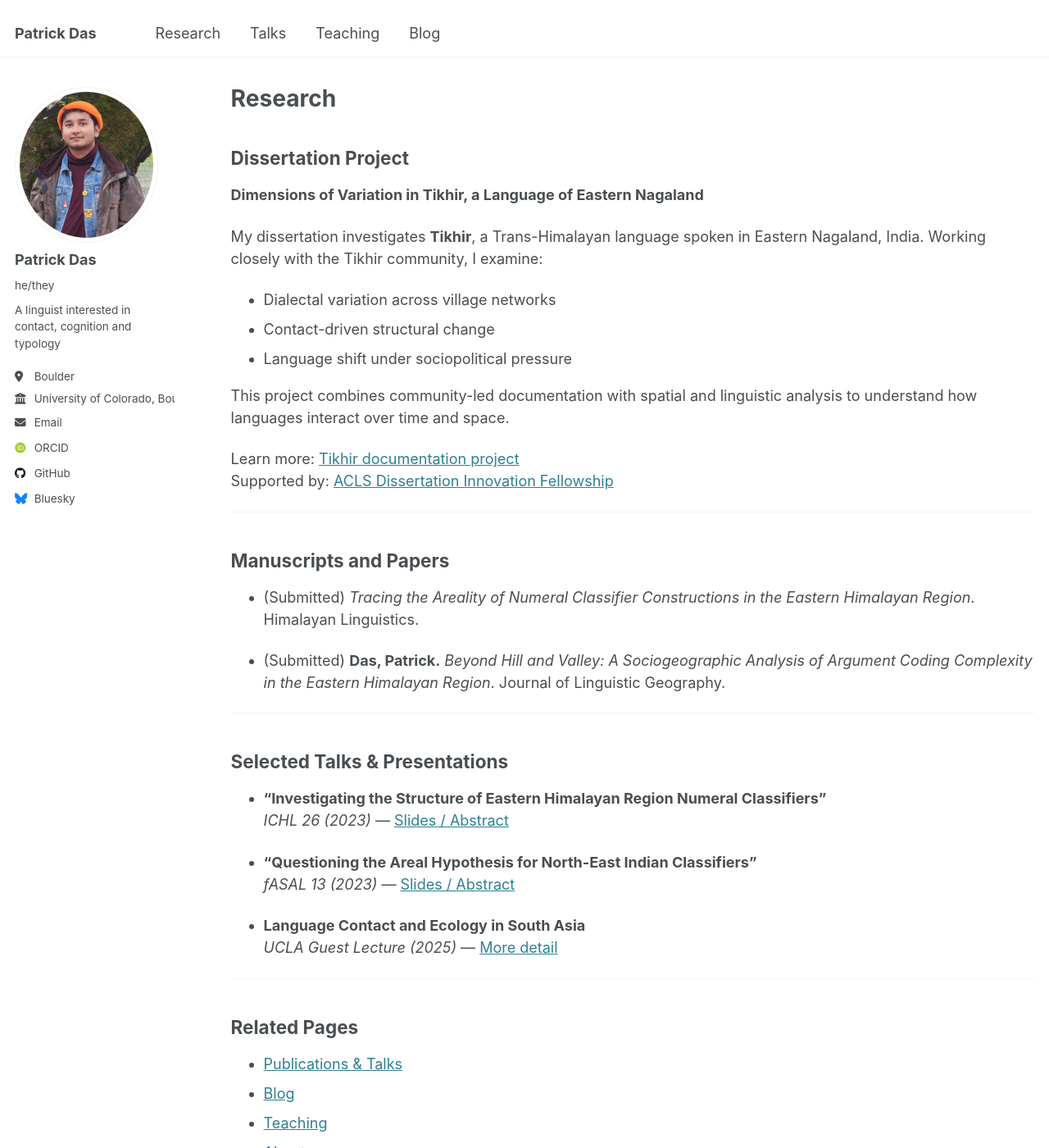
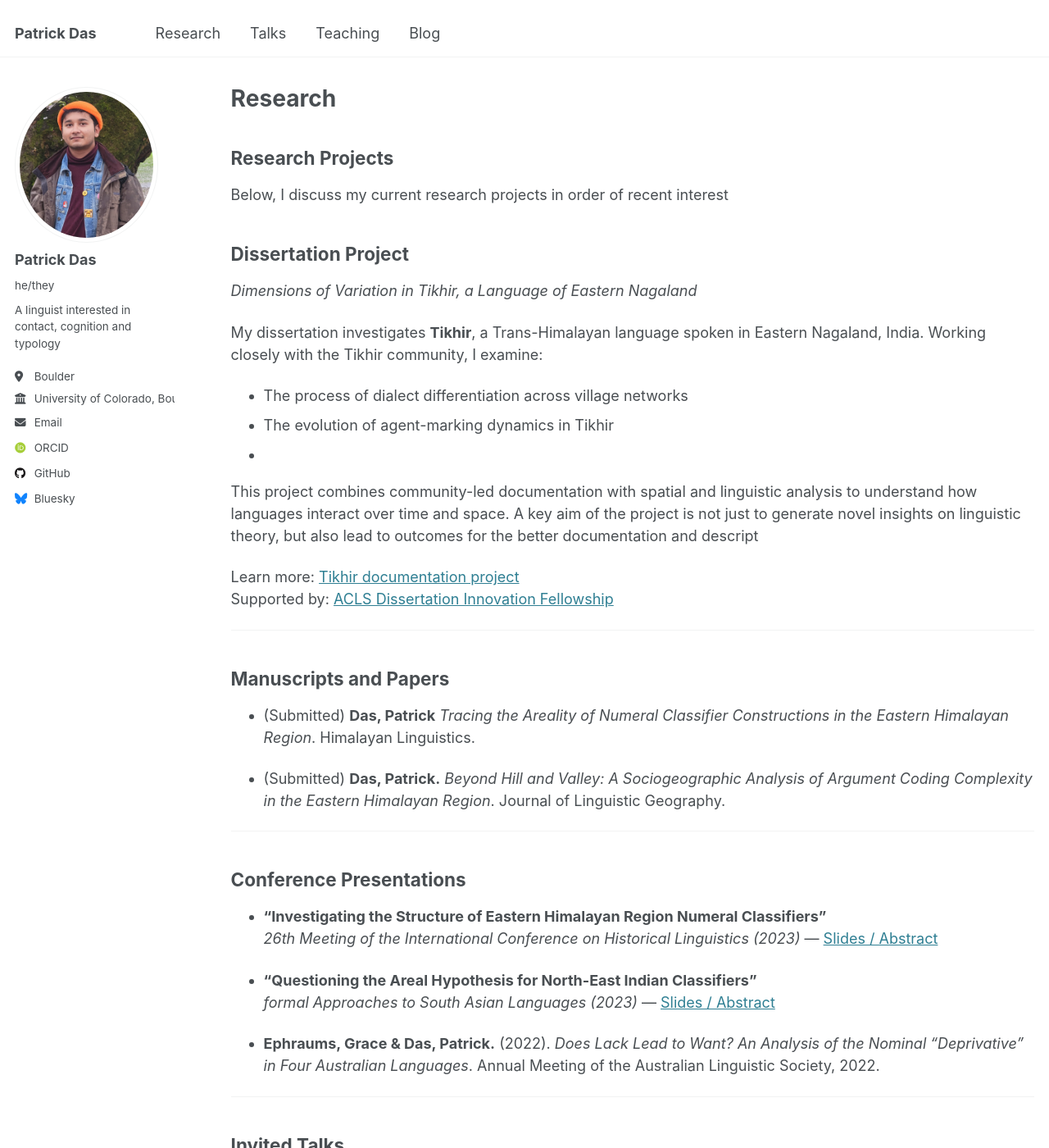
Before and after one commit to patrickdas/patrickdas.github.io, a Jekyll site: the page built from _pages/research.md, in a window 1280 px wide and 1400 px high. Shown: the whole window at 82% size. Built offline with Jekyll 4.4.1, drawn with Linux system fonts in a browser that asks for light colours; some web fonts are replaced.

Commit message:
Small updates

```diff
--- a/_pages/research.md
+++ b/_pages/research.md
@@ -5,16 +5,21 @@ permalink: /research/
 author_profile: true
 ---
 
+## Research Projects
+
+Below, I discuss my current research projects in order of recent interest
+
+
 ## Dissertation Project
-**Dimensions of Variation in Tikhir, a Language of Eastern Nagaland**
+*Dimensions of Variation in Tikhir, a Language of Eastern Nagaland*
 
 My dissertation investigates **Tikhir**, a Trans-Himalayan language spoken in Eastern Nagaland, India. Working closely with the Tikhir community, I examine:
 
-- Dialectal variation across village networks
-- Contact-driven structural change
-- Language shift under sociopolitical pressure
+- The process of dialect differentiation across village networks
+- The evolution of agent-marking dynamics in Tikhir
+-
 
-This project combines community-led documentation with spatial and linguistic analysis to understand how languages interact over time and space.
+This project combines community-led documentation with spatial and linguistic analysis to understand how languages interact over time and space. A key aim of the project is not just to generate novel insights on linguistic theory, but also lead to outcomes for the better documentation and descript
 
 Learn more: [Tikhir documentation project](/tikhir/)
 Supported by: [ACLS Dissertation Innovation Fellowship](https://www.acls.org/fellow-grantees/patrick-das/)
@@ -22,28 +27,26 @@ Supported by: [ACLS Dissertation Innovation Fellowship](https://www.acls.org/fel
 ---
 ## Manuscripts and Papers
 
-- (Submitted) *Tracing the Areality of Numeral Classifier Constructions in the Eastern Himalayan Region*. Himalayan Linguistics.
+- (Submitted) **Das, Patrick** *Tracing the Areality of Numeral Classifier Constructions in the Eastern Himalayan Region*. Himalayan Linguistics.
 
 - (Submitted) **Das, Patrick.** *Beyond Hill and Valley: A Sociogeographic Analysis of Argument Coding Complexity in the Eastern Himalayan Region*. Journal of Linguistic Geography.
 
 
 ---
-## Selected Talks & Presentations
+## Conference Presentations
 
 - **“Investigating the Structure of Eastern Himalayan Region Numeral Classifiers”**
-  *ICHL 26 (2023)* — [Slides / Abstract](https://osf.io/kca4n/)
+  *26th Meeting of the International Conference on Historical Linguistics (2023)* — [Slides / Abstract](https://osf.io/kca4n/)
 
 - **“Questioning the Areal Hypothesis for North-East Indian Classifiers”**
-  *fASAL 13 (2023)* — [Slides / Abstract](https://osf.io/6yzx2/)
+  *formal Approaches to South Asian Languages (2023)* — [Slides / Abstract](https://osf.io/6yzx2/)
+
+- **Ephraums, Grace & Das, Patrick.** (2022). *Does Lack Lead to Want? An Analysis of the Nominal “Deprivative” in Four Australian Languages*. Annual Meeting of the Australian Linguistic Society, 2022.
+
+---
+## Invited Talks
 
 - **Language Contact and Ecology in South Asia**
   *UCLA Guest Lecture (2025)* — [More detail](/talks/ucla-contact-ecology/)
 
 ---
-
-## Related Pages
-
-- [Publications & Talks](/cv/)
-- [Blog](/blog/)
-- [Teaching](/teaching/)
-- [About](/about/)
```
Also changed, not shown: _pages/about.md (+1 -1 lines), _pages/blog.md (+1 -1 lines), _pages/cv.md (+2 -14 lines), _pages/tikhir.md (+1 -1 lines).
